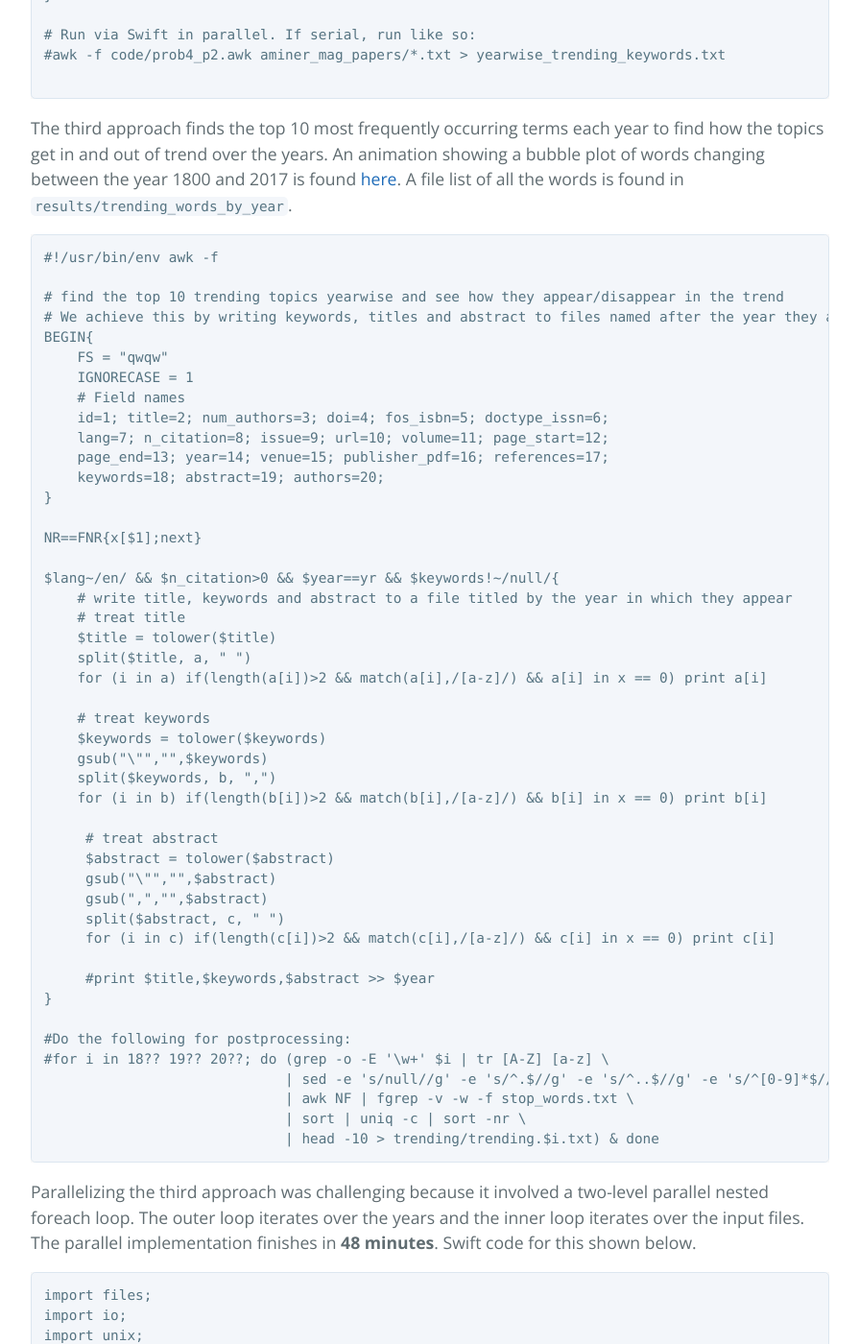
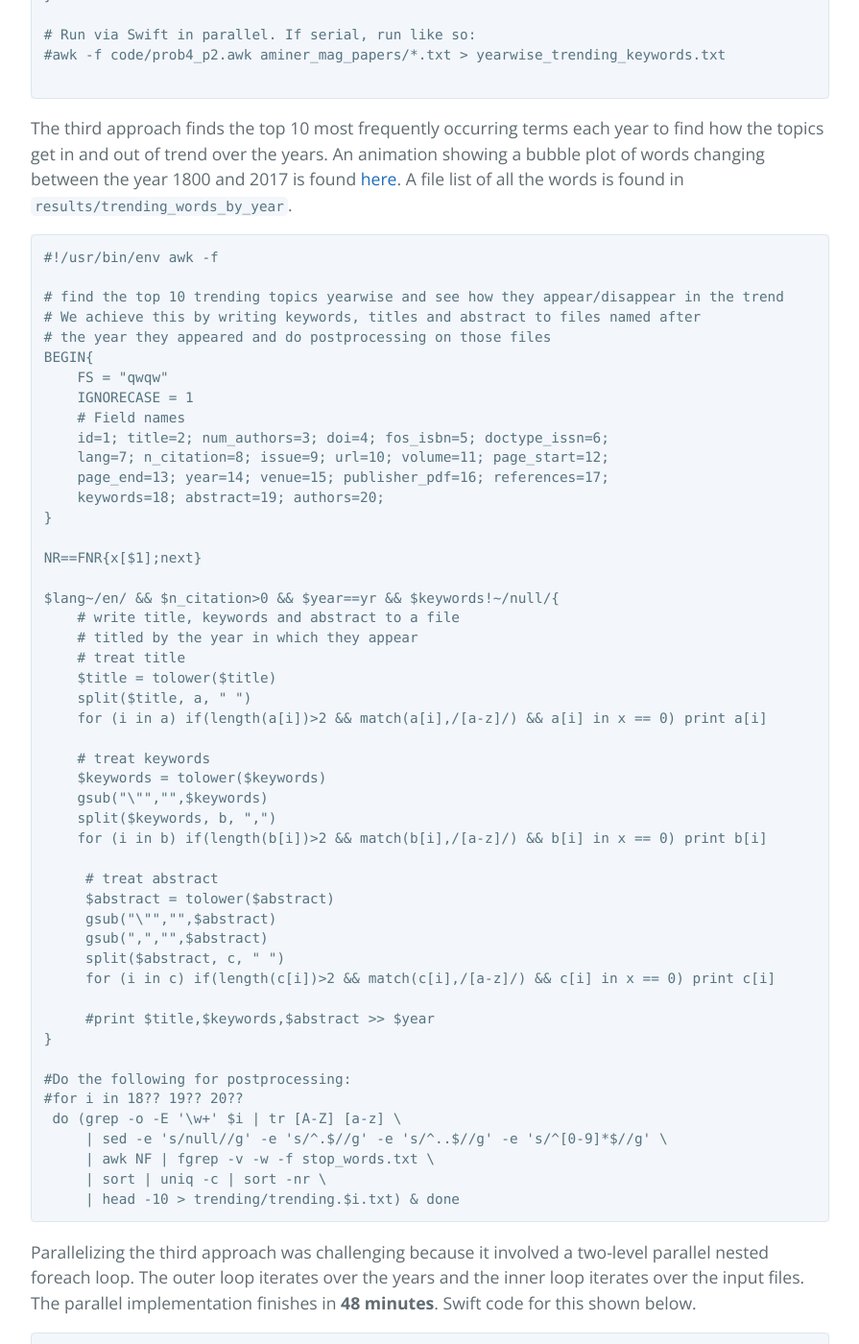
Before and after one commit to ketancmaheshwari/ketancmaheshwari.github.io, a Jekyll site: the page built from _posts/2020-05-19-SMC18-Data-Challenge-4.md, in a window 1280 px wide and 1400 px high, scrolled down 9851 px. Shown: the whole window at 96% size, without its empty margins (192-1087 px from the left). Built offline with Jekyll 4.4.1, drawn with Linux system fonts in a browser that asks for light colours; some of the changed text lies outside the part shown.

Commit message:
minor changes

````diff
--- a/_posts/2020-05-19-SMC18-Data-Challenge-4.md
+++ b/_posts/2020-05-19-SMC18-Data-Challenge-4.md
@@ -33,7 +33,7 @@
 The original [data](https://www.openacademic.ai/oag) was in two sets (*aminer* and *mag*) totaling 322 `json` files -- each file containing one million records. A file with a list of records appearing in both sets was available. An `awk` script (`src/filterdup.awk`) is used to exclude the duplicate records from the aminer dataset. As a result, it came out about 256 million (256,382,605 to be exact) unique records to be processed. The total data size is 329G. Several fields in the data are `null`. Those records were avoided where relevant. Additionally, records related to non-English publications were avoided where needed.
 
 
-```c
+```bash
 #!/usr/bin/env awk -f
 
 
@@ -68,7 +68,7 @@
 
 ## Preprocessing and Curation
 
-[jq](https://stedolan.github.io/jq) is used to transform json data to tabular format (`src/json2tabular.sh`). The json files were converted to tabular files with 19 original columns and one additional column called num_authors showing the number of authors for a given publication record. The authors field has a semi-colon separator for multiple authors. Further curation of tabular data is done by removing extraneous space, square brackets, escape characters and quotes using `sed`.
+jq is used to transform json data to tabular format (`src/json2tabular.sh`). The json files were converted to tabular files with 19 original columns and one additional column called *num_authors* showing the number of authors for a given publication record. The authors field has a semi-colon separator for multiple authors. Further curation of tabular data is done by removing extraneous space, square brackets, escape characters and quotes using `sed`.
 
 ## Scaling up
 
@@ -384,7 +384,8 @@
 #!/usr/bin/env awk -f
 
 # find the top 10 trending topics yearwise and see how they appear/disappear in the trend
-# We achieve this by writing keywords, titles and abstract to files named after the year they appeared and do postprocessing on those files
+# We achieve this by writing keywords, titles and abstract to files named after
+# the year they appeared and do postprocessing on those files
 BEGIN{
     FS = "qwqw"
     IGNORECASE = 1
@@ -398,7 +399,8 @@
 NR==FNR{x[$1];next}
 
 $lang~/en/ && $n_citation>0 && $year==yr && $keywords!~/null/{
-    # write title, keywords and abstract to a file titled by the year in which they appear
+    # write title, keywords and abstract to a file
+    # titled by the year in which they appear
     # treat title
     $title = tolower($title)
     split($title, a, " ")
@@ -421,11 +423,12 @@
 }
 
 #Do the following for postprocessing:
-#for i in 18?? 19?? 20??; do (grep -o -E '\w+' $i | tr [A-Z] [a-z] \
-                             | sed -e 's/null//g' -e 's/^.$//g' -e 's/^..$//g' -e 's/^[0-9]*$//g' \
-                             | awk NF | fgrep -v -w -f stop_words.txt \
-                             | sort | uniq -c | sort -nr \
-                             | head -10 > trending/trending.$i.txt) & done
+#for i in 18?? 19?? 20??
+ do (grep -o -E '\w+' $i | tr [A-Z] [a-z] \
+     | sed -e 's/null//g' -e 's/^.$//g' -e 's/^..$//g' -e 's/^[0-9]*$//g' \
+     | awk NF | fgrep -v -w -f stop_words.txt \
+     | sort | uniq -c | sort -nr \
+     | head -10 > trending/trending.$i.txt) & done
 ```
 
 Parallelizing the third approach was challenging because it involved a two-level parallel nested foreach loop. The outer loop iterates over the years and the inner loop iterates over the input files. The parallel implementation finishes in **48 minutes**. Swift code for this shown below.
````
